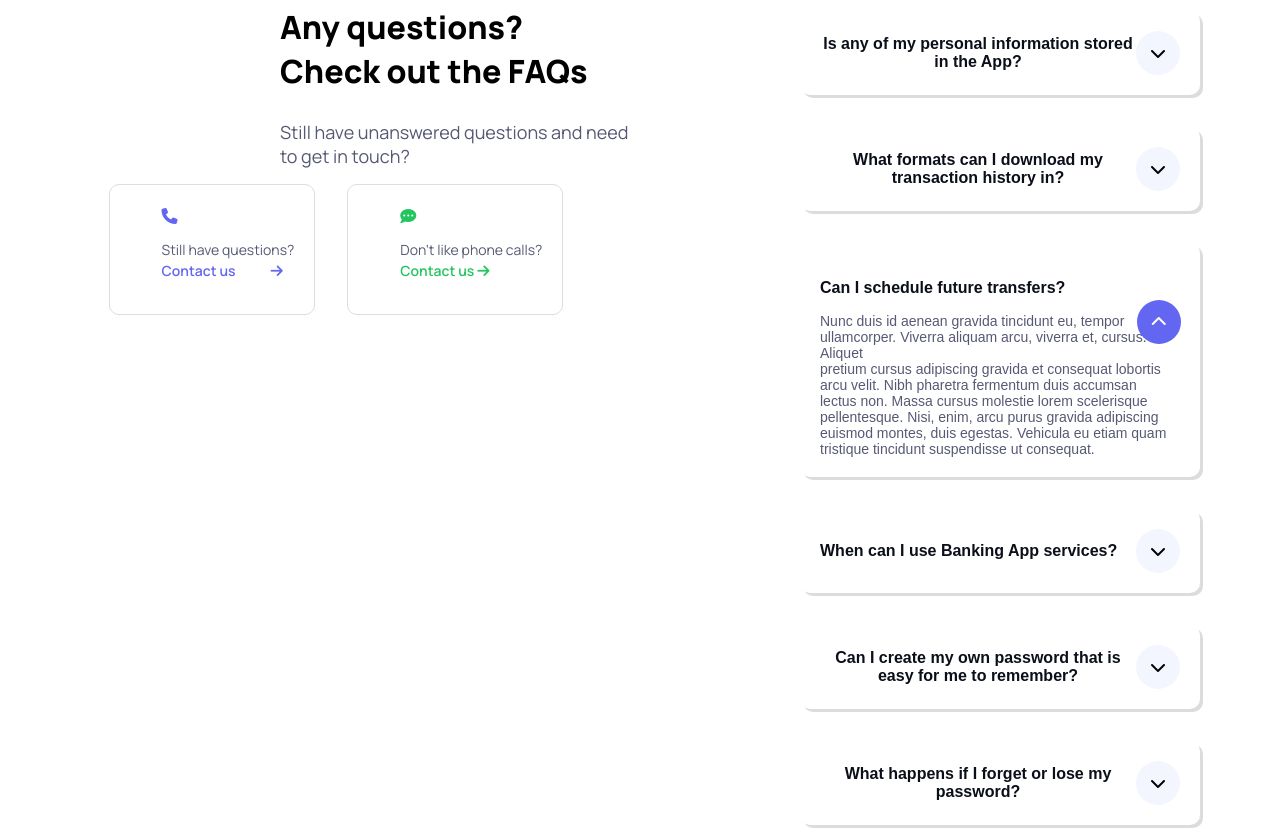
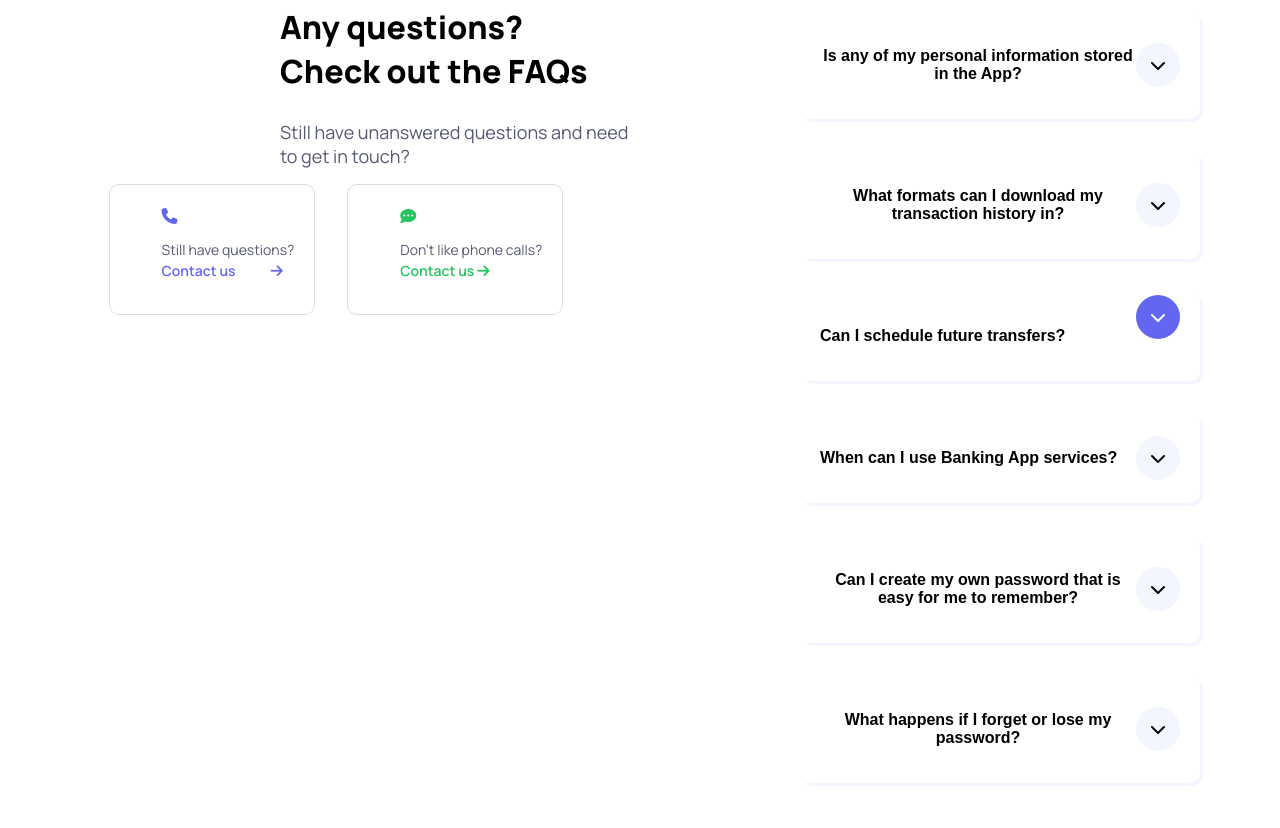
Before and after one commit to Govendhaidar/reactapp, a React (Vite) app: page / in a window 1280 px wide. Shown: the part 5120-5948 px from the top of the page. Built offline with nearby package versions, Linux system fonts and the light colour scheme; some icons are missing.

Commit message:
fixat så att accordion sektionen switchar mellan öppet och stängt

```diff
--- a/src/App.css
+++ b/src/App.css
@@ -3,7 +3,7 @@
 
 
 [data-theme="light"] {
-    --color-dark: #0B0F19;
+    --color-dark:    #0B0F19;
     --color-primary: #6366F1;
     --color-gray600: #9397AD;
     --color-white:   #ffffff;
@@ -32,17 +32,17 @@
 
 [data-theme="dark"] {
 
-    --color-dark: #0B0F19;
+    --color-dark:    #0B0F19;
     --color-primary: #6366F1;
     --color-gray600: #9397AD;
-    --color-white: #ffffff;
+    --color-white:   #ffffff;
     --color-gray200: #eff2fc;
     --color-gray300: #e2e5f1;
     --color-gray900: #0b0f19;
     --color-gray700: #565973;
     --color-gray100: rgba(243, 246, 255, 0.059);
     --color-gray500: #b4b7c9;
-    --color-green: #22c55e;
+    --color-green:   #22c55e;
     --color-gray800: #33354d;
 
 
@@ -151,7 +151,6 @@ a:hover {
 }
 
 .btn-download-app {
-    /* background-color: var(--color-dark); */
     color: var(--color-white);
     border-radius: 8px;
     padding: 12px 25px;
@@ -1105,15 +1104,18 @@ justify-content: center;
             border: none;
             font-weight: 600;
             color: var(--color-gray900);
-            box-shadow: 3px 3px gainsboro;
+            box-shadow: 3px 3px var(--color-gray100);
             border-radius: 10px;
-            background-color: var(--color-white);
+            background-color: rgb(243, 246, 255, 0.059);
+            color: var(--color-text);
+
 
 
         }
 
         .arrow-1 {
             color: var(--color-gray800);
+            color: var(--color-text);
         }
 
         .btn-circle {
@@ -1130,9 +1132,8 @@ justify-content: center;
             border-radius: 50%;
             border: none;
             background-color: var(--color-primary);
-            position: absolute;
-            bottom: 1rem;
-            left: -2.7rem;
+            position: relative;
+            bottom: 1.2rem;
         }
 
         .arrow-2 {
@@ -1146,6 +1147,7 @@ justify-content: center;
         font-size: 16px;
         font-weight: 600;
         color: var(--color-gray900);
+        color: var(--color-text);
        }
 
        .p {
--- a/src/App.jsx
+++ b/src/App.jsx
@@ -1,7 +1,6 @@
 import './App.css'
 import Brands from './components/Brands'
 import Clients from './components/Clients'
-import DarkMode from './components/DarkMode'
 import Faqs from './components/Faqs'
 import Features from './components/Features'
 import Footer from './components/Footer'
--- a/src/components/Faqs.jsx
+++ b/src/components/Faqs.jsx
@@ -1,6 +1,15 @@
-import React from 'react'
+import React, { useState } from 'react'
 
 const Faqs = () => {
+    const [isOpen, setIsOpen] = useState(false);
+
+    const toggleFaqs = (e) => {
+        e.preventDefault();
+        setIsOpen(!isOpen);
+    };
+
+
+
   return (
     <div>
         <section className="faqs">
@@ -27,10 +36,18 @@ const Faqs = () => {
 
 <div className="container-8">
  <div className="item">
-     <button className="question">Is any of my personal information stored in the App?
+     <button className="question" onClick={toggleFaqs}>
+        <div>
+            <h3 className='h3'>Is any of my personal information stored in the App?</h3>
+            {isOpen && (
+                <div className='content'>
+                    <p className='p'>Lorem ipsum dolor sit amet consectetur adipisicing.</p>
+                </div>
+            )}
+        </div>
          <a href="#" className="arrow-1">
              <span className="btn-circle">
-                 <i className="fa-solid fa-chevron-down"></i>
+                 <i className={`fa-solid fa-chevron-${isOpen ? "up" : "down"}`}></i>
              </span>
          </a>
      </button>
@@ -38,10 +55,18 @@ const Faqs = () => {
  </div>
 
  <div className="item">
-     <button className="question">What formats can I download my transaction history in?
+     <button className="question" onClick={toggleFaqs}>
+     <div>
+            <h3 className='h3'>What formats can I download my transaction history in?</h3>
+            {isOpen && (
+                <div className='content'>
+                    <p className='p'>Lorem ipsum dolor sit amet, consectetur adipisicing elit.</p>
+                </div>
+            )}
+        </div>
          <a href="#" className="arrow-1">
              <span className="btn-circle">
-                 <i className="fa-solid fa-chevron-down"></i>
+                 <i className={`fa-solid fa-chevron-${isOpen ? "up" : "down"}`}></i>
              </span>
          </a>
      </button>
@@ -50,14 +75,19 @@ const Faqs = () => {
 
  <div className="item">
 
-     <button className="question">
+     <button className="question" onClick={toggleFaqs}>
          <div>
              <h3 className="h3">Can I schedule future transfers?</h3>
-             <p className="p">Nunc duis id aenean gravida tincidunt eu, tempor ullamcorper. Viverra aliquam arcu, viverra et, cursus. Aliquet  <br/> pretium cursus adipiscing gravida et consequat lobortis arcu velit. Nibh pharetra fermentum duis accumsan <br/> lectus non. Massa cursus molestie lorem scelerisque pellentesque. Nisi, enim, arcu purus gravida adipiscing <br/> euismod montes, duis egestas. Vehicula eu etiam quam tristique tincidunt suspendisse ut consequat.</p>
+             {isOpen && (
+                <div className='content'>
+                    <p className="p">Nunc duis id aenean gravida tincidunt eu, tempor ullamcorper. Viverra aliquam arcu, viverra et, cursus. Aliquet  <br/> pretium cursus adipiscing gravida et consequat lobortis arcu velit. Nibh pharetra fermentum duis accumsan <br/> lectus non. Massa cursus molestie lorem scelerisque pellentesque. Nisi, enim, arcu purus gravida adipiscing <br/> euismod montes, duis egestas. Vehicula eu etiam quam tristique tincidunt suspendisse ut consequat.</p>
+
+                </div>
+             )}
          </div>
          <a href="#" className="arrow-2">
              <span className="btn-circle-1">
-                 <i className="fa-solid fa-chevron-up"></i>
+                 <i className={`fa-solid fa-chevron-${isOpen ? "up" : "down"}`}></i>
              </span>
          </a>
 
@@ -68,10 +98,18 @@ const Faqs = () => {
  </div>
 
  <div className="item">
-     <button className="question">When can I use Banking App services?
+     <button className="question" onClick={toggleFaqs}>
+     <div>
+            <h3 className='h3'>When can I use Banking App services?</h3>
+            {isOpen && (
+                <div className='content'>
+                    <p className='p'>Lorem ipsum dolor sit, amet consectetur adipisicing elit. Iste.</p>
+                </div>
+            )}
+        </div>
          <a href="#" className="arrow-1">
              <span className="btn-circle">
-                 <i className="fa-solid fa-chevron-down"></i>
+                 <i className={`fa-solid fa-chevron-${isOpen ? "up" : "down"}`}></i>
              </span>
          </a>
      </button>
@@ -79,10 +117,18 @@ const Faqs = () => {
  </div>
 
  <div className="item">
-     <button className="question">Can I create my own password that is easy for me to remember?
+     <button className="question" onClick={toggleFaqs}>
+     <div>
+            <h3 className='h3'>Can I create my own password that is easy for me to remember?</h3>
+            {isOpen && (
+                <div className='content'>
+                    <p className='p'>Lorem ipsum dolor sit amet consectetur adipisicing elit. Id doloribus unde saepe nobis perferendis dicta.</p>
+                </div>
+            )}
+        </div>
          <a href="#" className="arrow-1">
              <span className="btn-circle">
-                 <i className="fa-solid fa-chevron-down"></i>
+                 <i className={`fa-solid fa-chevron-${isOpen ? "up" : "down"}`}></i>
              </span>
          </a>
      </button>
@@ -90,10 +136,18 @@ const Faqs = () => {
  </div>
 
  <div className="item">
-     <button className="question">What happens if I forget or lose my password?
+     <button className="question" onClick={toggleFaqs}>
+     <div>
+            <h3 className='h3'>What happens if I forget or lose my password?</h3>
+            {isOpen && (
+                <div className='content'>
+                    <p className='p'>Lorem ipsum dolor sit amet consectetur adipisicing.</p>
+                </div>
+            )}
+        </div>
          <a href="#" className="arrow-1">
              <span className="btn-circle">
-                 <i className="fa-solid fa-chevron-down"></i>
+                 <i className={`fa-solid fa-chevron-${isOpen ? "up" : "down"}`}></i>
              </span>
          </a>
      </button>
```
